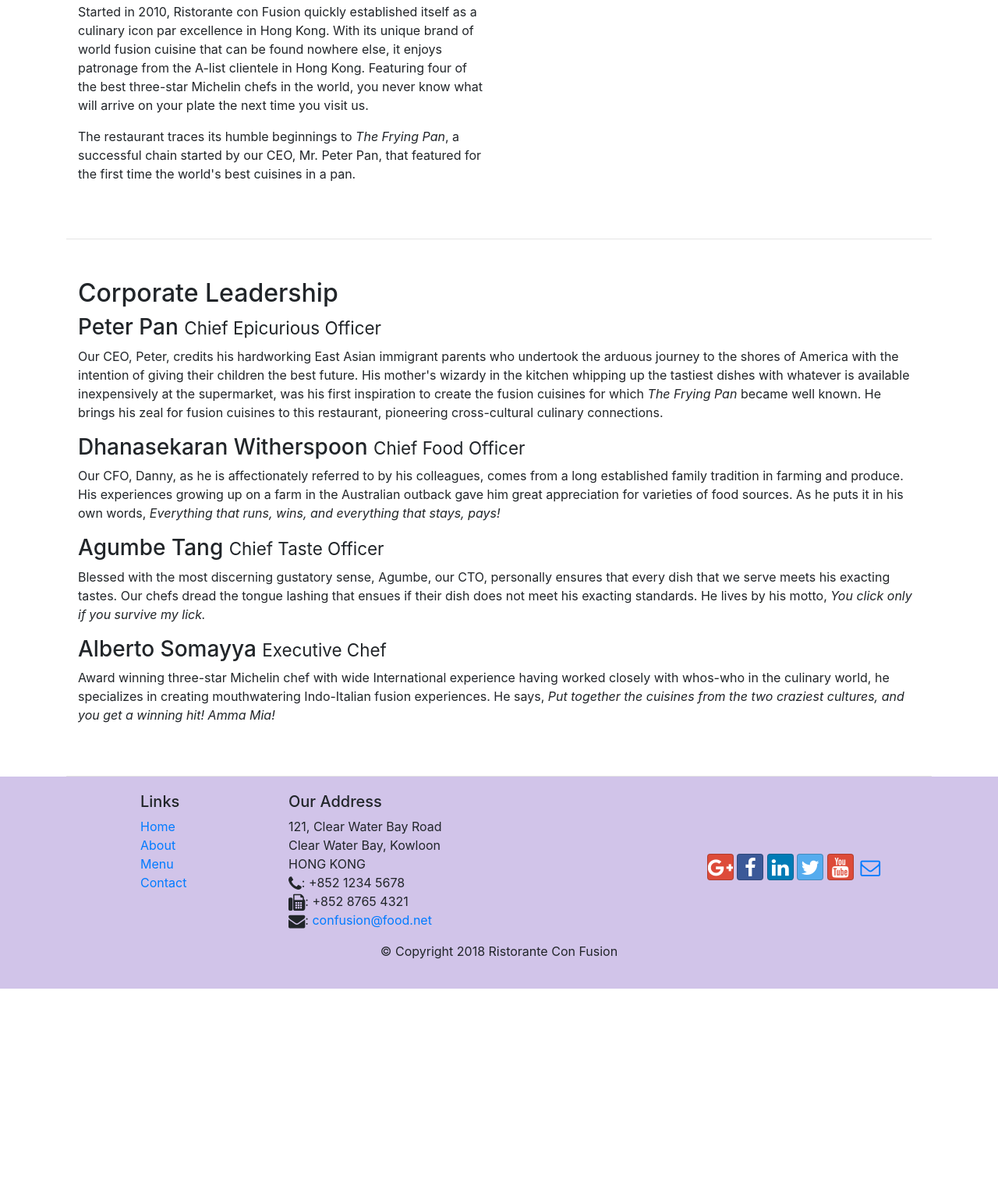
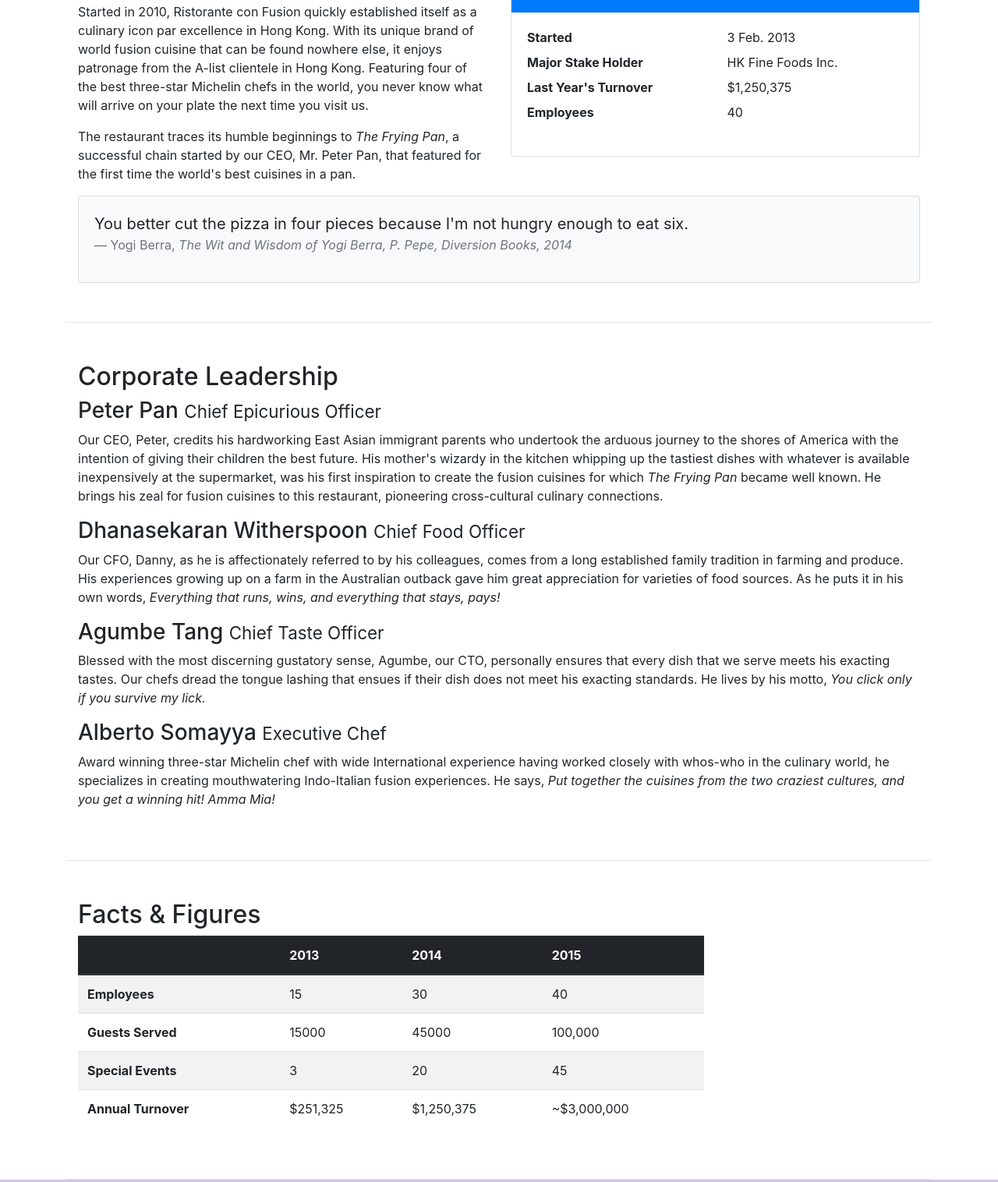
Before and after one commit to oknono/coursera_bootstrap, a website: page aboutus.html in a window 1280 px wide. Shown: the part 558-2074 px from the top of the page at 78% size. Before the commit the page ends 1826 px from the top, so only its background shows below. Drawn offline with nearby package versions, Linux system fonts and the light colour scheme.

Commit message:
Add cards and table on aboutus page

```diff
--- a/aboutus.html
+++ b/aboutus.html
@@ -89,7 +89,34 @@
                 <p>The restaurant traces its humble beginnings to <em>The Frying Pan</em>, a successful chain started by
                     our CEO, Mr. Peter Pan, that featured for the first time the world's best cuisines in a pan.</p>
             </div>
-            <div>
+            <div class="col-sm">
+                <div class="card">
+                    <h3 class="card-header bg-primary text-white">Facts At a Glance</h3>
+                    <div class="card-body">
+                        <dl class="row">
+                            <dt class="col-6">Started</dt>
+                            <dd class="col-6">3 Feb. 2013</dd>
+                            <dt class="col-6">Major Stake Holder</dt>
+                            <dd class="col-6">HK Fine Foods Inc.</dd>
+                            <dt class="col-6">Last Year's Turnover</dt>
+                            <dd class="col-6">$1,250,375</dd>
+                            <dt class="col-6">Employees</dt>
+                            <dd class="col-6">40</dd>
+                        </dl>
+                    </div>
+                </div>
+            </div>
+            <div class="col-12">
+                <div class="card card-body bg-light">
+                    <blockquote class="blockquote">
+                        <p class="mb-0">You better cut the pizza in four pieces because
+                            I'm not hungry enough to eat six.</p>
+                        <footer class="blockquote-footer">Yogi Berra,
+                            <cite title="Source Title">The Wit and Wisdom of Yogi Berra,
+                                P. Pepe, Diversion Books, 2014</cite>
+                        </footer>
+                    </blockquote>
+                </div>
             </div>
         </div>
 
@@ -121,6 +148,51 @@
                         cultures, and you get a winning hit! Amma Mia!</em></p>
             </div>
         </div>
+
+        <div class="row row-content">
+            <div class="col-12 col-sm-9">
+                <h2>Facts &amp; Figures</h2>
+                <div class="table-responsive">
+                    <table class="table table-striped">
+                        <thead class="thead-dark">
+                            <tr>
+                                <th>&nbsp;</th>
+                                <th>2013</th>
+                                <th>2014</th>
+                                <th>2015</th>
+                            </tr>
+                        </thead>
+                        <tbody>
+                            <tr>
+                                <th>Employees</th>
+                                <td>15</td>
+                                <td>30</td>
+                                <td>40</td>
+                            </tr>
+                            <tr>
+                                <th>Guests Served</th>
+                                <td>15000</td>
+                                <td>45000</td>
+                                <td>100,000</td>
+                            </tr>
+                            <tr>
+                                <th>Special Events</th>
+                                <td>3</td>
+                                <td>20</td>
+                                <td>45</td>
+                            </tr>
+                            <tr>
+                                <th>Annual Turnover</th>
+                                <td>$251,325</td>
+                                <td>$1,250,375</td>
+                                <td>~$3,000,000</td>
+                            </tr>
+                        </tbody>
+                    </table>
+                </div>
+            </div>
+        </div>
+    </div>
 
     </div>
 
```
Also changed, not shown: contactus.html (+2 -3 lines).
